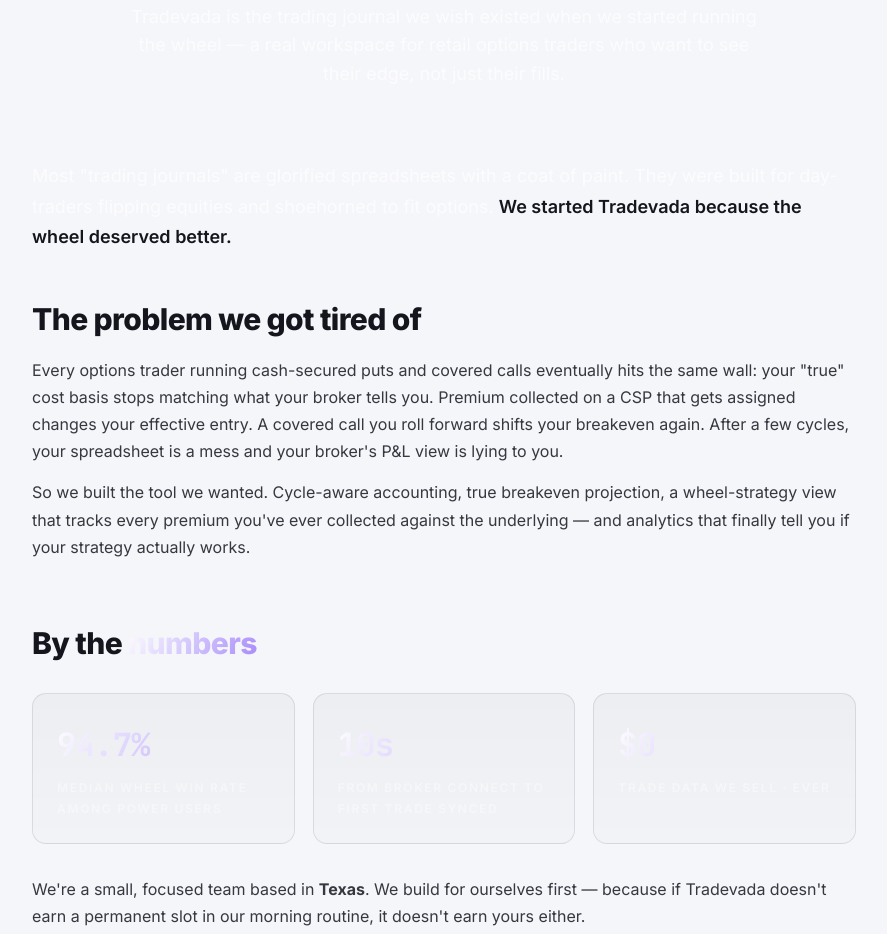
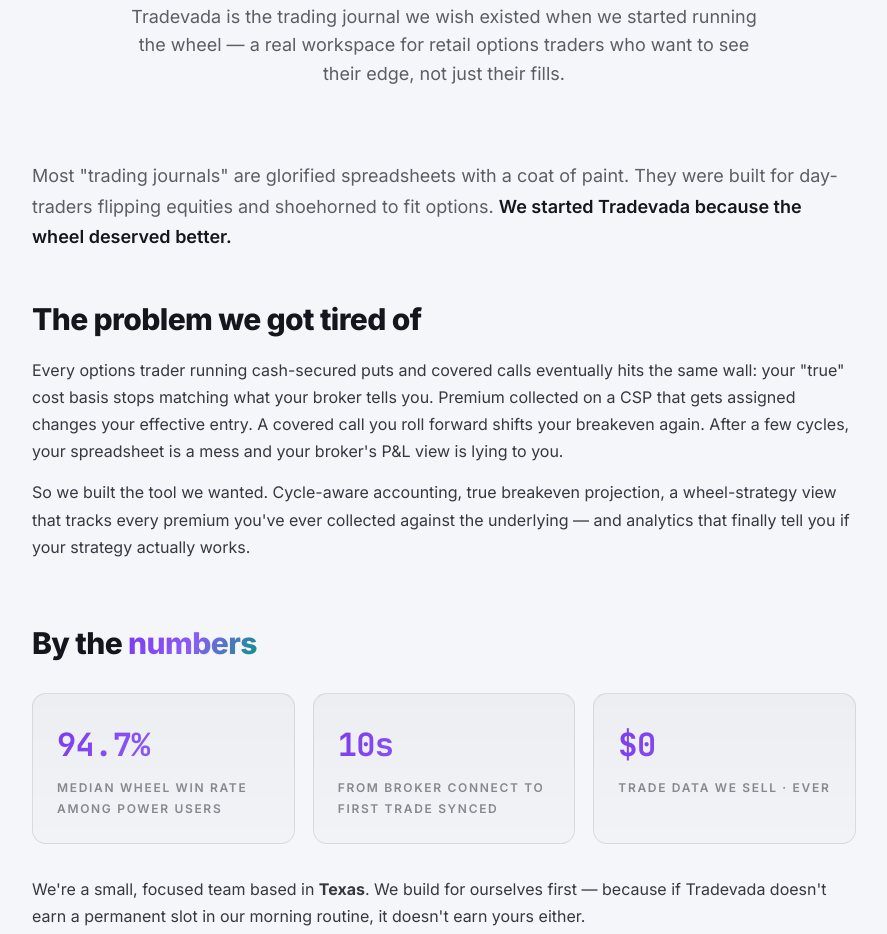
Before and after one commit to Tradevada1/Tradevada-Website, a plain HTML site: page public/about.html in a window 1280 px wide. Shown: the part 447-1381 px from the top of the page, without its empty margins (196-1083 px from the left). Drawn offline with Linux system fonts and the light colour scheme.

Commit message:
Fix invisible muted/dim text + pale hero gradients on all secondary pages

```diff
--- a/public/about.html
+++ b/public/about.html
@@ -14,8 +14,8 @@
   :root{
     --bg:#f5f6fa;--panel:#ffffff;--border:rgba(12,14,38,0.10);
     --border-strong:rgba(12,14,38,0.16);--text:#15151e;
-    --muted:rgba(255,255,255,0.7);--dim:rgba(255,255,255,0.42);
-    --primary:#7C3AED;--primary-2:#a78bfa;--primary-soft:rgba(124,58,237,0.14);
+    --muted:rgba(21,21,30,0.68);--dim:rgba(21,21,30,0.48);
+    --primary:#7C3AED;--primary-2:#7C3AED;--primary-soft:rgba(124,58,237,0.14);
     --teal:#14b8a6;--teal-soft:rgba(20,184,166,0.14);
     --mono:'JetBrains Mono',ui-monospace,SFMono-Regular,Menlo,monospace;
     --sans:'Inter',-apple-system,BlinkMacSystemFont,'Segoe UI',Helvetica,Arial,sans-serif;
@@ -65,14 +65,14 @@
 
   section{margin-bottom:64px}
   section h2{font-size:30px;font-weight:800;letter-spacing:-0.02em;margin-bottom:20px;line-height:1.2;color:#15151e}
-  section h2 .accent{background:linear-gradient(120deg,#fff,#a78bfa);-webkit-background-clip:text;background-clip:text;color:transparent}
+  section h2 .accent{background:linear-gradient(120deg,#7C3AED,#8b5cf6,#0d9488);-webkit-background-clip:text;background-clip:text;color:transparent}
   section p{color:rgba(21,21,30,0.85);font-size:16px;margin-bottom:14px}
 
   .stat-row{display:grid;grid-template-columns:repeat(3,1fr);gap:18px;margin:32px 0}
   .stat{padding:24px;border-radius:14px;border:1px solid var(--border);
     background:linear-gradient(180deg,rgba(0,0,0,0.03),rgba(0,0,0,0.01))}
   .stat .num{font-family:var(--mono);font-size:32px;font-weight:700;letter-spacing:-0.02em;
-    background:linear-gradient(120deg,#fff,#a78bfa);-webkit-background-clip:text;background-clip:text;color:transparent}
+    background:linear-gradient(120deg,#7C3AED,#8b5cf6,#0d9488);-webkit-background-clip:text;background-clip:text;color:transparent}
   .stat .lbl{font-size:12px;letter-spacing:0.14em;text-transform:uppercase;color:var(--dim);margin-top:6px;font-weight:600}
 
   .principles{display:grid;grid-template-columns:1fr 1fr;gap:18px;margin-top:24px}
```
Also changed, not shown: public/changelog.html (+3 -3 lines), public/checkout.html (+2 -2 lines), public/contact.html (+3 -3 lines), public/disclaimer.html (+3 -3 lines), public/docs.html (+3 -3 lines), public/privacy.html (+3 -3 lines), public/status.html (+2 -2 lines), public/terms.html (+3 -3 lines), public/wheel-guide.html (+2 -2 lines).
